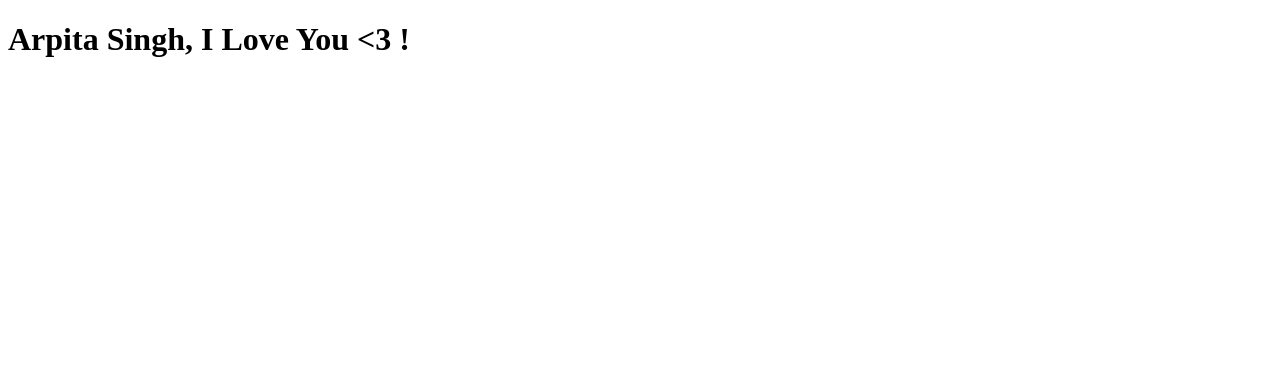
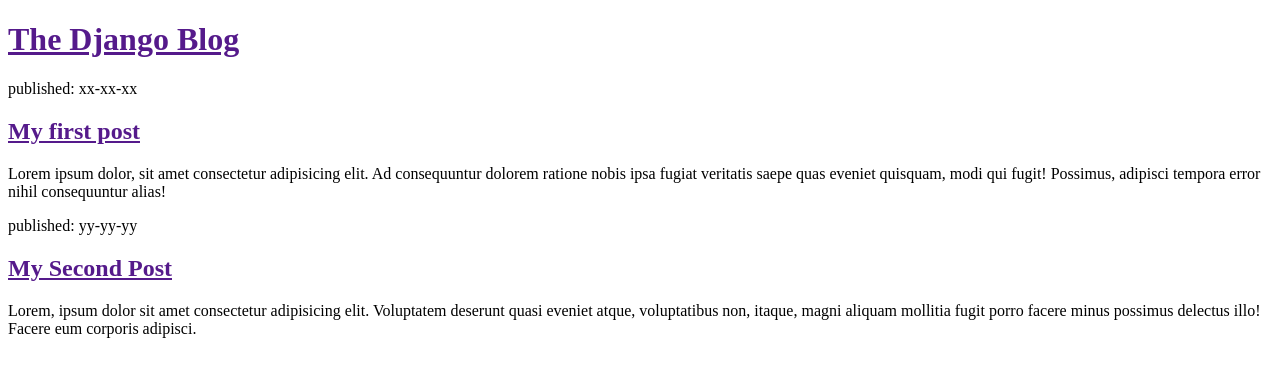
Before and after one commit to tanay-jha/djangohelloworldapp, a Django app: page / in a window 1280 px wide. Shown: the top 377 px of the page. Run offline with Django 3.2, Linux system fonts and the light colour scheme.

Commit message:
Third commit

```diff
--- a/blog/templates/blog/post_list.html
+++ b/blog/templates/blog/post_list.html
@@ -1,9 +1,23 @@
 <!DOCTYPE html>
 <html lang="en">
 <head>
-    <title>Arpita Singh, my Love</title>
+    <title>Django Blog</title>
 </head>
 <body>
-    <h1>Arpita Singh, I Love You <3 !</h1>
+    <div>
+        <h1><a href="">The Django Blog</a></h1>
+    </div>
+
+    <div>
+        <p>published: xx-xx-xx</p>
+        <h2><a href="">My first post</a></h2>
+        <p>Lorem ipsum dolor, sit amet consectetur adipisicing elit. Ad consequuntur dolorem ratione nobis ipsa fugiat veritatis saepe quas eveniet quisquam, modi qui fugit! Possimus, adipisci tempora error nihil consequuntur alias!</p>
+    </div>
+
+    <div>
+        <p>published: yy-yy-yy</p>
+        <h2><a href="">My Second Post</a></h2>
+        <p>Lorem, ipsum dolor sit amet consectetur adipisicing elit. Voluptatem deserunt quasi eveniet atque, voluptatibus non, itaque, magni aliquam mollitia fugit porro facere minus possimus delectus illo! Facere eum corporis adipisci.</p>
+    </div>
 </body>
 </html>
```
